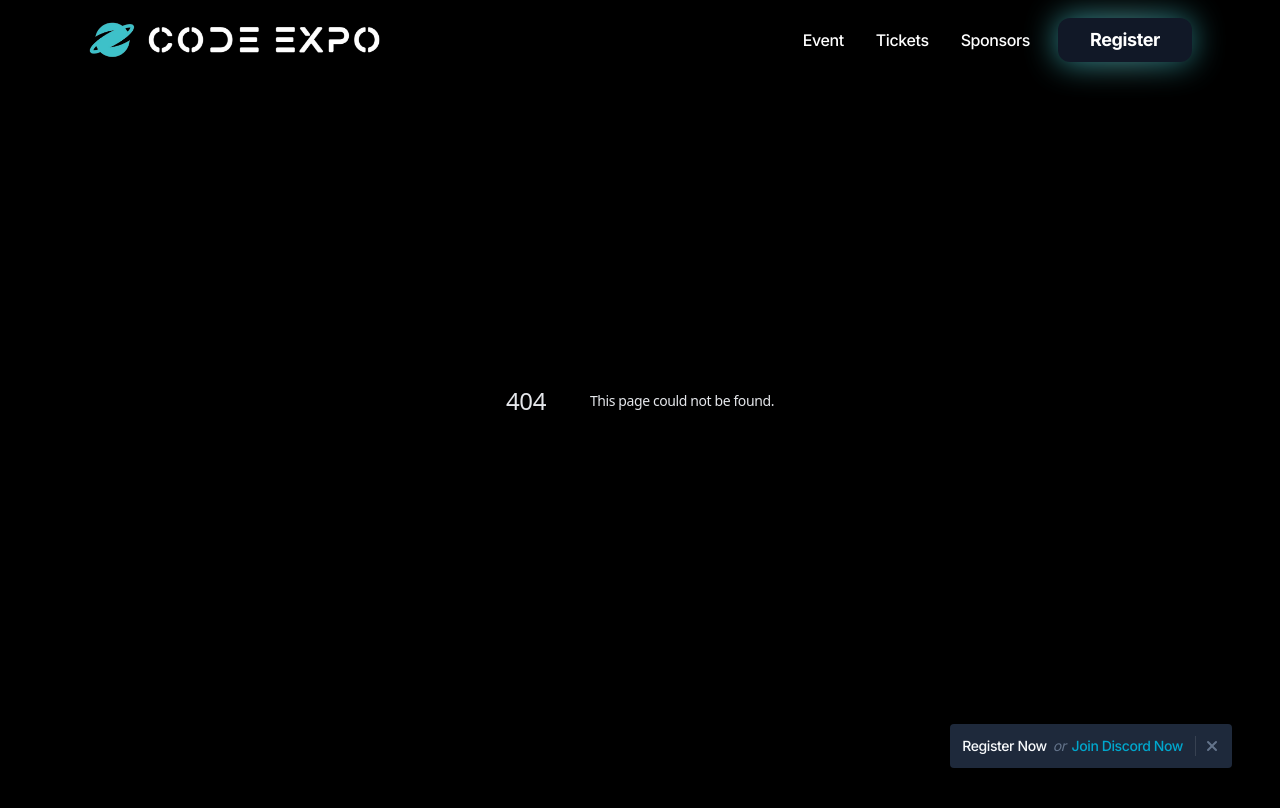
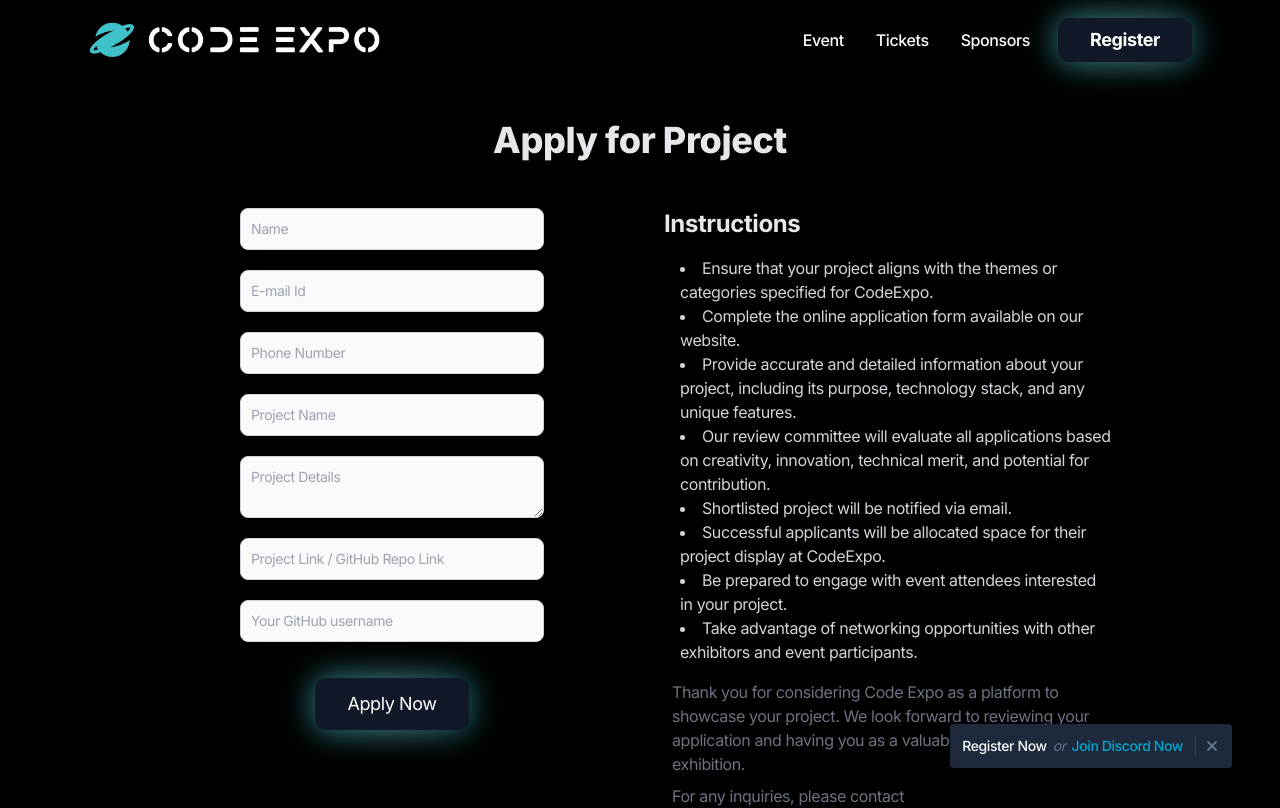
Before and after one commit to rohankumarchaudhary67/codeexpo, a Next.js app: page /apply-for-project in a window 1280 px wide. Before the commit this address had no page. Shown: the top 808 px of the page. Built offline with nearby package versions, Linux system fonts and the light colour scheme.

Commit message:
feat: Add 'Apply for Project' form page

```diff
--- /dev/null
+++ b/src/app/apply-for-project/page.tsx
@@ -0,0 +1,11 @@
+import Project_Form from "@/components/project-form";
+
+export default function Apply_for_project() {
+    return (
+        <>
+            <div className="md:mb-8 pt-20">
+                <Project_Form />
+            </div>
+        </>
+    )
+}
--- /dev/null
+++ b/src/components/project-form.tsx
@@ -0,0 +1,65 @@
+import Link from "next/link"
+
+export default function Project_Form() {
+    return (
+        <>
+            <div className="p-6 md:p-10 md:mx-20 md:px-20 flex flex-col justify-center items-center">
+                <h1 className="mb-8 font-extrabold text-4xl" data-aos="fade-up">Apply for Project</h1>
+                <div className="grid grid-cols-1 md:grid-cols-2 gap-8 pt-4">
+                    <section data-aos="fade-rght">
+                        <section className="mx-20 text-center">
+                            <div className="mb-5">
+                                <input type="email" id="email" className="bg-gray-50 border border-gray-300 text-gray-900 text-sm rounded-lg focus:ring-blue-500 focus:border-blue-500 block w-full p-2.5 dark:bg-gray-700 dark:border-gray-600 dark:placeholder-gray-400 dark:text-white dark:focus:ring-blue-500 dark:focus:border-blue-500" placeholder="Name" required />
+                            </div>
+                            <div className="mb-5">
+                                <input placeholder="E-mail Id" type="password" id="password" className="bg-gray-50 border border-gray-300 text-gray-900 text-sm rounded-lg focus:ring-blue-500 focus:border-blue-500 block w-full p-2.5 dark:bg-gray-700 dark:border-gray-600 dark:placeholder-gray-400 dark:text-white dark:focus:ring-blue-500 dark:focus:border-blue-500" required />
+                            </div>
+                            <div className="mb-5">
+                                <input placeholder="Phone Number" type="number" id="password" className="bg-gray-50 border border-gray-300 text-gray-900 text-sm rounded-lg focus:ring-blue-500 focus:border-blue-500 block w-full p-2.5 dark:bg-gray-700 dark:border-gray-600 dark:placeholder-gray-400 dark:text-white dark:focus:ring-blue-500 dark:focus:border-blue-500" required />
+                            </div>
+                            <div className="mb-5">
+                                <input placeholder="Project Name" type="text" id="password" className="bg-gray-50 border border-gray-300 text-gray-900 text-sm rounded-lg focus:ring-blue-500 focus:border-blue-500 block w-full p-2.5 dark:bg-gray-700 dark:border-gray-600 dark:placeholder-gray-400 dark:text-white dark:focus:ring-blue-500 dark:focus:border-blue-500" required />
+                            </div>
+                            <div className="mb-5">
+                                <textarea placeholder="Project Details" id="password" className="bg-gray-50 border border-gray-300 text-gray-900 text-sm rounded-lg focus:ring-blue-500 focus:border-blue-500 block w-full p-2.5 dark:bg-gray-700 dark:border-gray-600 dark:placeholder-gray-400 dark:text-white dark:focus:ring-blue-500 dark:focus:border-blue-500" required />
+                            </div>
+                            <div className="mb-5">
+                                <input placeholder="Project Link / GitHub Repo Link" type="text" id="password" className="bg-gray-50 border border-gray-300 text-gray-900 text-sm rounded-lg focus:ring-blue-500 focus:border-blue-500 block w-full p-2.5 dark:bg-gray-700 dark:border-gray-600 dark:placeholder-gray-400 dark:text-white dark:focus:ring-blue-500 dark:focus:border-blue-500" required />
+                            </div>
+                            <div className="mb-5">
+                                <input placeholder="Your GitHub username" type="text" id="password" className="bg-gray-50 border border-gray-300 text-gray-900 text-sm rounded-lg focus:ring-blue-500 focus:border-blue-500 block w-full p-2.5 dark:bg-gray-700 dark:border-gray-600 dark:placeholder-gray-400 dark:text-white dark:focus:ring-blue-500 dark:focus:border-blue-500" required />
+                            </div>
+                            <div className="relative inline-flex w-full md:w-auto group mt-4">
+                                <div
+                                    className="absolute transitiona-all duration-1000 opacity-70 -inset-px bg-gradient-to-r from-[#3fc1c9] via-[#67ced4] to-[#2f9fa6] rounded-xl blur-lg group-hover:opacity-100 group-hover:-inset-1 group-hover:duration-200 animate-tilt">
+                                </div>
+                                <Link href="https://discord.gg/CXHWBCHs" target='_blank' title="Get quote now"
+                                    className="w-full md:w-auto relative inline-flex items-center justify-center px-8 py-3 text-lg text-white transition-all duration-200 bg-gray-900 font-pj rounded-xl focus:outline-none focus:ring-2 focus:ring-offset-2 focus:ring-gray-900"
+                                    role="button">Apply Now
+                                </Link>
+                            </div>
+                        </section>
+                    </section>
+                    <aside className="" data-aos="fade-left">
+                        <div className="px-2 md:px-2 rounded">
+                            <h2 className="font-bold text-2xl">Instructions</h2>
+                            <ul className="list-disc mt-4 list-inside text-gray-300 pl-4">
+                                <li>Ensure that your project aligns with the themes or categories specified for CodeExpo.</li>
+                                <li>Complete the online application form available on our website.</li>
+                                <li>Provide accurate and detailed information about your project, including its purpose, technology stack, and any unique features.</li>
+                                <li>Our review committee will evaluate all applications based on creativity, innovation, technical merit, and potential for contribution.</li>
+                                <li>Shortlisted project will be notified via email.</li>
+                                <li>Successful applicants will be allocated space for their project display at CodeExpo.</li>
+                                <li>Be prepared to engage with event attendees interested in your project.</li>
+                                <li>Take advantage of networking opportunities with other exhibitors and event participants.</li>
+                            </ul>
+                            <p className="pl-2 pt-4 text-gray-500">Thank you for considering Code Expo as a platform to showcase your project. We look forward to reviewing your application and having you as a valuable participant in our exhibition.</p>
+                            <p className="pl-2 pt-2 text-gray-500">For any inquiries, please contact "team.codeexpo@gmail.com".</p>
+                            <p className="pl-2 pt-2 text-gray-500">Best of luck with your application!</p>
+                        </div>
+                    </aside>
+                </div>
+            </div>
+        </>
+    )
+}
```
